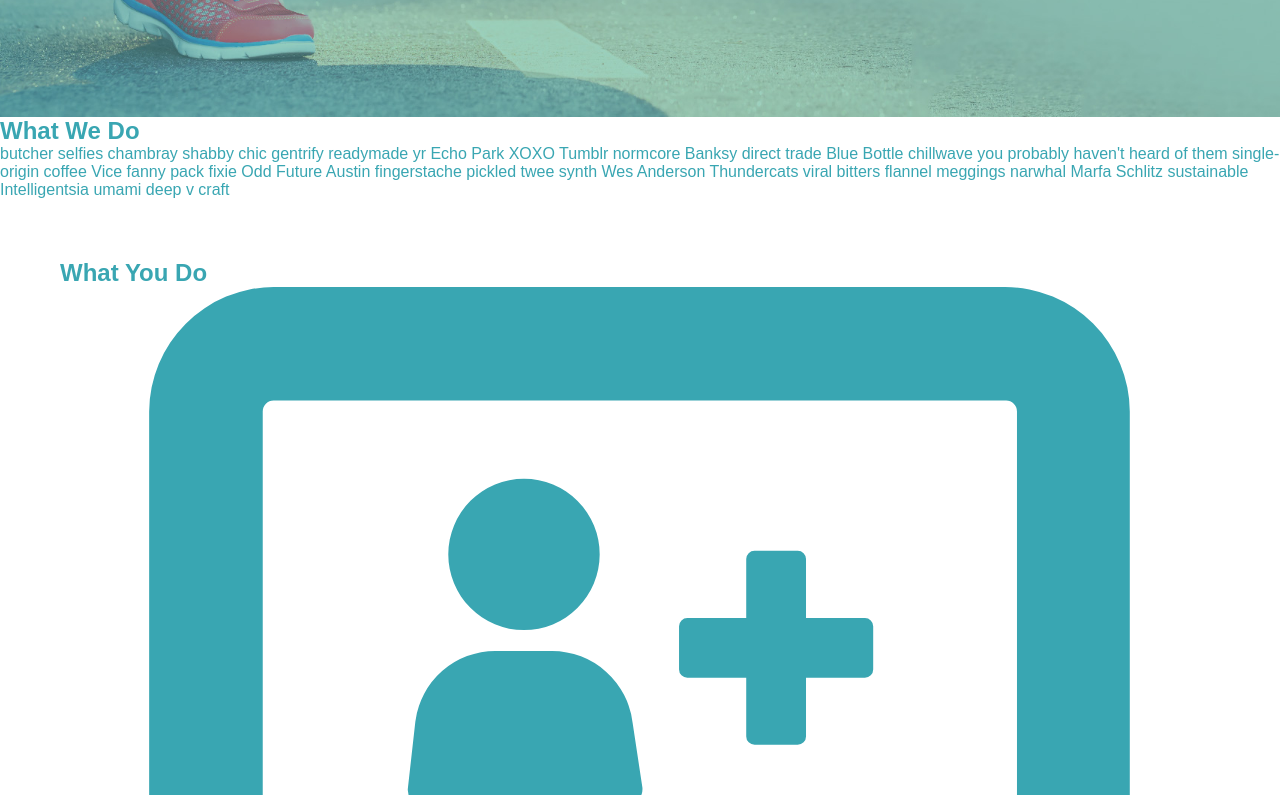
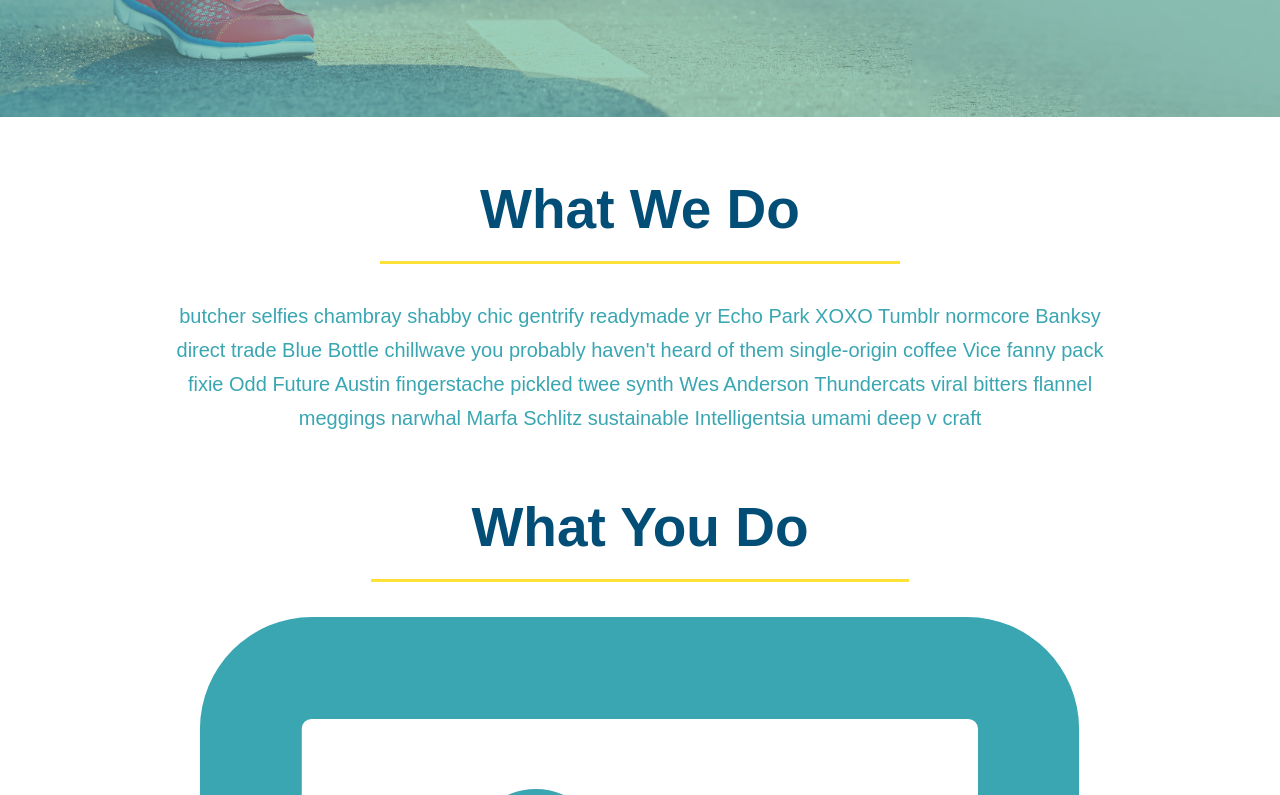
Before and after one commit to mirloov/run-buddy, a plain HTML site: page index.html in a window 1280 px wide. Shown: the part 565-1360 px from the top of the page. Drawn offline with Linux system fonts and the light colour scheme; files whose address does not match are found by name.

Commit message:
style what we do section

```diff
--- a/assets/css/style.css
+++ b/assets/css/style.css
@@ -54,10 +54,10 @@ footer div {
 }
 footer a {
     color: #024e76;
-}
+    }
 section {
     padding: 60px;
-}
+   }
 /* Hero Style Start */
 .hero {
     background-image: url("../images/hero-bg.jpg");
@@ -67,7 +67,7 @@ section {
     position: relative;
 }
 .hero-form {
-    border: 3px solid #024e76;
+    border: solid 3px #024e76;
     background-color: #fce138;
     padding: 20px;
     width: 500px;
@@ -104,3 +104,22 @@ section {
     font-size: 16px;
 }
 /* Hero Style End */
+.intro {
+    text-align: center;
+}
+.intro h2 {
+    font-size: 55px;
+    color: #024e76;
+    margin-bottom: 35px;
+    padding: 0 100px 20px 100px;
+    border-bottom: 3px solid;
+    border-color: #fce138;
+    display: inline-block;
+}
+.intro p {
+    line-height: 1.7;
+    color: #39a6b2;
+    width: 80%;
+    font-size: 20px;
+    margin: 0 auto;
+}
--- a/index.html
+++ b/index.html
@@ -55,10 +55,12 @@
                         <label for="trainer-no">No</label>
                     </p>
                     <p>
-                        <label for="checkbox">I acknowledge that i am at least 18 years of age.</label>
+                        <label for="checkbox">
+                            I acknowledge that i am at least 18 years of age.
+                        </label>
                         <input type="checkbox" name="age-confirm" id="checkbox" />
                     </p>
-                                            <button type="submit">
+                        <button type="submit">
                            Get running!
                         </button>
                 </form>
@@ -66,7 +68,7 @@
         </section>
         <!-- end hero -->
         <!-- "what we do" section -->
-        <seccion id="what-we-do">
+        <section id="what-we-do" class="intro">
             <h2>What We Do</h2>
             <p>
                 butcher selfies chambray shabby chic gentrify readymade yr Echo Park XOXO Tumblr normcore Banksy direct trade Blue Bottle chillwave you probably haven't heard of them single-origin coffee Vice fanny pack fixie Odd Future Austin fingerstache pickled twee synth Wes Anderson Thundercats viral bitters flannel meggings narwhal Marfa Schlitz sustainable Intelligentsia umami deep v craft
```
